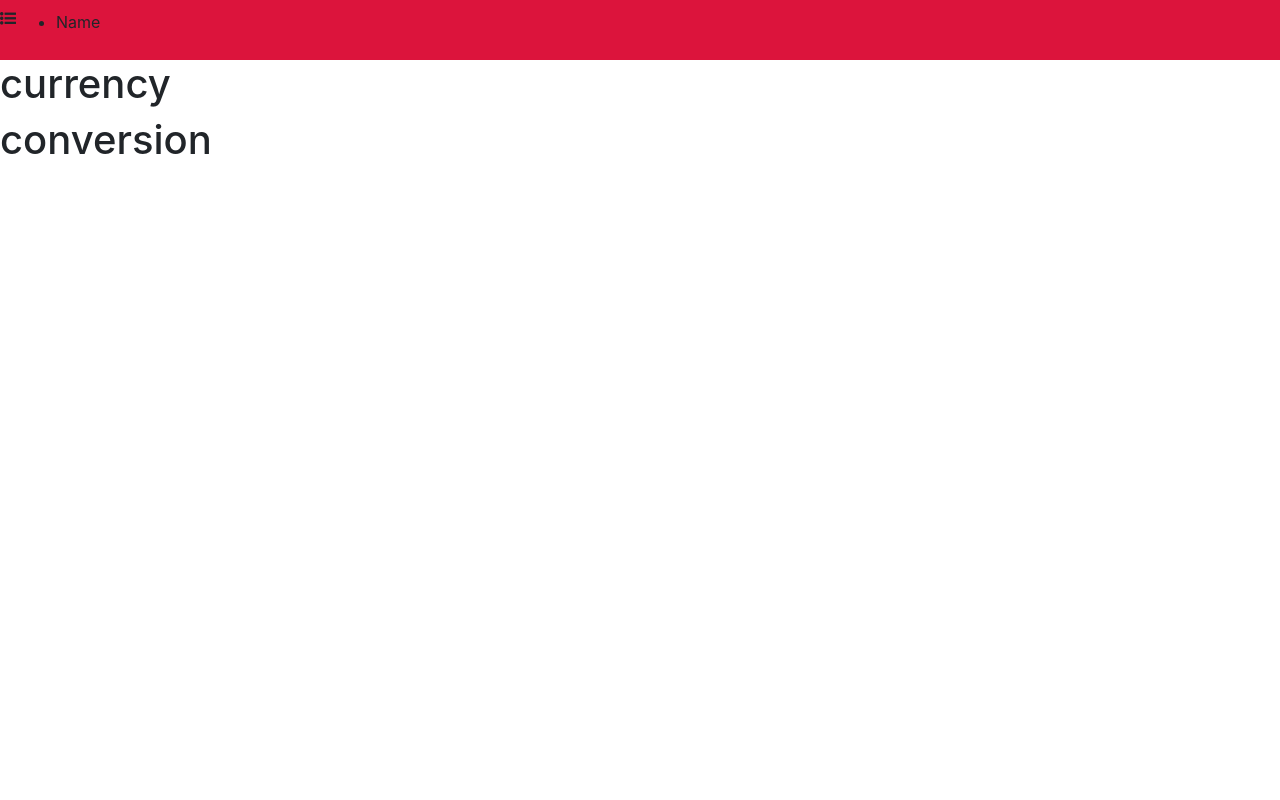
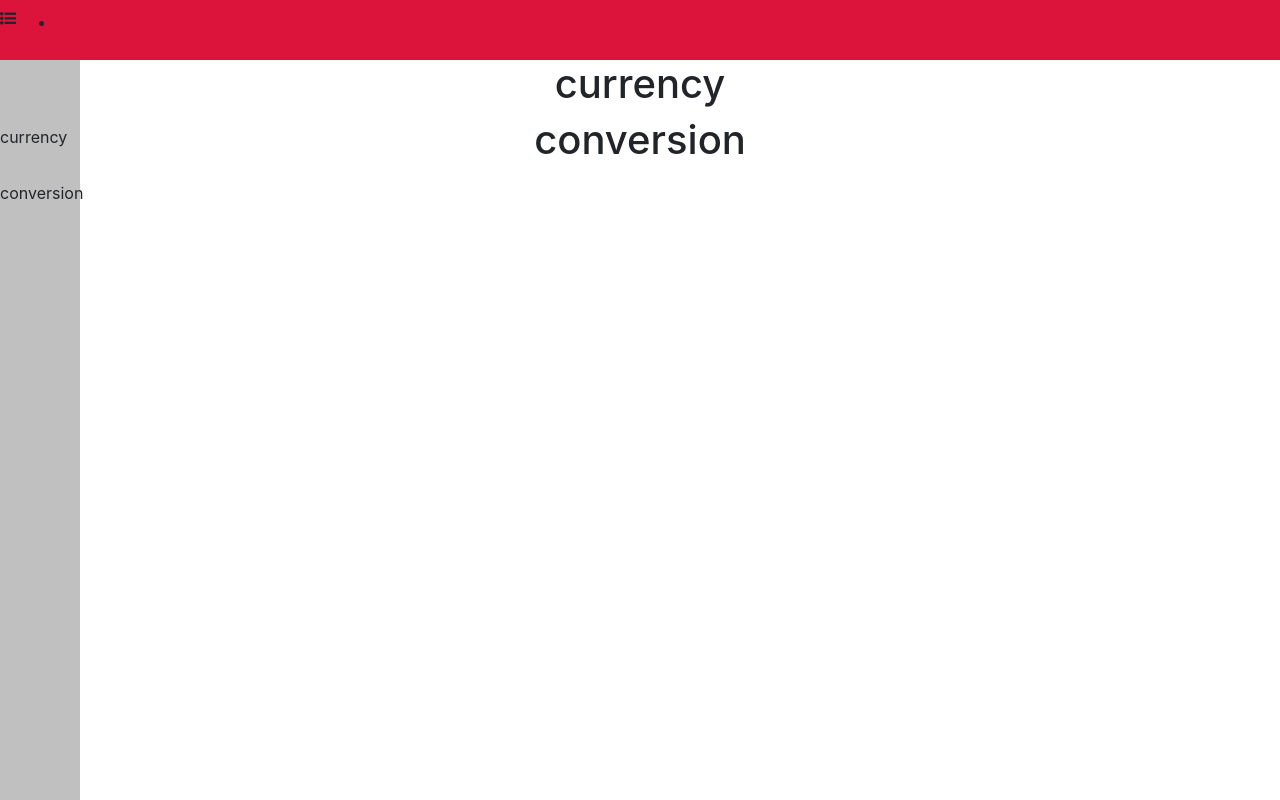
Before and after one commit to yahyaest/CurrencyConverterApp-Redux_Thunk_Saga, a React (Create React App) app: page /admin in a window 1280 px wide. Built offline with nearby package versions, Linux system fonts and the light colour scheme; data requests are answered from the project's data file.

Commit message:
Set up admin navbar and dashboard

```diff
--- a/src/admin/css/admin.css
+++ b/src/admin/css/admin.css
@@ -8,3 +8,36 @@
   padding-top:10px;
   background-color: crimson;
 }
+
+
+.slideBar {
+  position: fixed;
+  width: 5rem;
+  height: 100vh;
+  background-color: silver;
+  /* Animation */
+  transition-timing-function: ease-in;
+  transition: all 0.1s;
+}
+
+.slideBar:hover {
+  width: 15rem;
+}
+
+.slideBar:hover .title {
+  display: block;
+}
+
+.slideBar__list {
+  display: flex;
+  flex-direction: column;
+  margin: 0;
+  margin-top: 50px;
+  padding: 0;
+}
+
+.slideBar__item {
+  display: flex;
+  height: 7vh;
+  padding-top: 15px;
+}
--- a/src/admin/js/ListTable.js
+++ b/src/admin/js/ListTable.js
@@ -7,11 +7,10 @@ function ListTable(props) {
     addTable: PropTypes.func.isRequired,
   };
 
-  const { addTable, data } = props;
-  console.log("props :", props);
+  const { addTable, data,tableAttributes } = props;
 
   useEffect(() => {
-    addTable(data);
+    addTable(data, tableAttributes);
   }, []);
   return <div></div>;
 }
--- a/src/admin/js/adminDashboard.jsx
+++ b/src/admin/js/adminDashboard.jsx
@@ -1,11 +1,43 @@
-import React from 'react'
+import React from "react";
+import { connect } from "react-redux";
+import { PropTypes } from "prop-types";
+import { loadTable } from "./redux/admin";
 
-function AdminDashboard() {
-    return (
-        <React.Fragment>
+function AdminDashboard(props) {
+  AdminDashboard.prototype = {
+    tables: PropTypes.array.isRequired,
+    loadTable: PropTypes.func.isRequired,
+  };
 
-        </React.Fragment>
-    )
+  const { tables, loadTable } = props;
+
+  return (
+    <React.Fragment>
+      <nav className="slideBar">
+        <ul className="slideBar__list">
+          {tables.map((table) => (
+            <li key={table.data.name} className="slideBar__item">
+              <p
+                className="title"
+                onClick={(e) => {
+                  const currentTableData = tables.find(
+                    (table) => table.data.name === e.currentTarget.innerText
+                  );
+                  loadTable(currentTableData);
+                }}
+              >
+                {table.data.name}
+              </p>
+            </li>
+          ))}
+        </ul>
+      </nav>
+    </React.Fragment>
+  );
 }
 
-export default AdminDashboard
+const mapStateToProps = (state) => ({
+  tables: state.admin.tables,
+});
+
+export default connect(mapStateToProps, { loadTable })(AdminDashboard);
--- a/src/admin/js/adminNavbar.jsx
+++ b/src/admin/js/adminNavbar.jsx
@@ -1,13 +1,19 @@
 import React from "react";
+import { connect } from "react-redux";
+import { PropTypes } from "prop-types";
 
-function AdminNavbar() {
+function AdminNavbar(props) {
+  AdminNavbar.prototype = {
+    currentTable: PropTypes.array.isRequired,
+  };
+  const { currentTable } = props;
   return (
     <React.Fragment>
-      <nav >
+      <nav>
         <div className="admin__navbar">
           <i className="fa fa-list-ul"></i>
           <ul>
-            <li>Name</li>
+            <li>{currentTable.data?.name}</li>
           </ul>
         </div>
       </nav>
@@ -15,4 +21,8 @@ function AdminNavbar() {
   );
 }
 
-export default AdminNavbar;
+const mapStateToProps = (state) => ({
+  currentTable: state.admin.currentTable,
+});
+
+export default connect(mapStateToProps, {})(AdminNavbar);
--- a/src/admin/js/redux/admin.js
+++ b/src/admin/js/redux/admin.js
@@ -1,5 +1,4 @@
 import { createSlice } from "@reduxjs/toolkit";
-import axios from "axios";
 
 const slice = createSlice({
   name: "admin",
@@ -33,31 +32,26 @@ export default slice.reducer;
 
 // Action Creators
 export const loadTables = (data) => async (dispatch) => {
+  dispatch({
+    type: slice.actions.tablesLoaded.type,
+    payload: data,
+  });
+};
+
+export const loadTable = (data) => async (dispatch) => {
 
       dispatch({
-        type: slice.actions.tablesLoaded.type,
-        payload: data,
+        type: slice.actions.tableLoaded.type,
+        payload: data
+
       });
 
 };
 
-export const loadTable = (id) => async (dispatch) => {
-  await axios
-    .get(`http://localhost:5000/conversions/${id}/`)
-    .then((res) => {
-      dispatch({
-        type: slice.actions.tableLoaded.type,
-        payload: res.data,
-        id,
-      });
-    })
-    .catch((err) => console.log(err));
-};
-
-export const addTable = (data) => async (dispatch) => {
-  console.log("data :", data);
+export const addTable = (data, tableAttributes) => async (dispatch) => {
+  console.log("data :", {data, tableAttributes});
   dispatch({
     type: slice.actions.tableAdded.type,
-    payload: data,
+    payload: { data, tableAttributes },
   });
 };
--- a/src/components/adminComponents/adminHome.jsx
+++ b/src/components/adminComponents/adminHome.jsx
@@ -1,9 +1,10 @@
-import React, { useEffect } from "react";
-import AdminNavbar from "../../admin/js/adminNavbar";
-import "../../admin/css/admin.css";
-import ListTable from "../../admin/js/ListTable";
+import React from "react";
 import { connect } from "react-redux";
 import { PropTypes } from "prop-types";
+import AdminNavbar from "../../admin/js/adminNavbar";
+import AdminDashboard from "./../../admin/js/adminDashboard";
+import ListTable from "../../admin/js/ListTable";
+import "../../admin/css/admin.css";
 
 function AdminHome(props) {
   AdminHome.prototype = {
@@ -15,16 +16,31 @@ function AdminHome(props) {
   return (
     <React.Fragment>
       <AdminNavbar />
+      <AdminDashboard />
+
       <ListTable
         data={{ name: "currency", url: "http://localhost:5000/currencies" }}
+        tableAttributes={[
+          { title: "id", label: "Id" },
+          { title: "name", label: "Name" },
+          { title: "Country", label: "Country" },
+        ]}
       />
+
       <ListTable
         data={{ name: "conversion", url: "http://localhost:5000/conversions" }}
+        tableAttributes={[
+          { title: "id", label: "Id" },
+          { title: "date", label: "Date" },
+          { title: "from", label: "From" },
+          { title: "to", label: "To" },
+          { title: "value", label: "Value" },
+        ]}
       />
 
-      <div>
+      <div style={{ width: "60%", margin: "0 auto", textAlign: "center" }}>
         {tables.map((table) => (
-          <h1>{table.name}</h1>
+          <h1 key={table.data.name}>{table.data.name}</h1>
         ))}
       </div>
     </React.Fragment>
```
Also changed, not shown: 1 other file (tests, documents, lock files or other folders).
